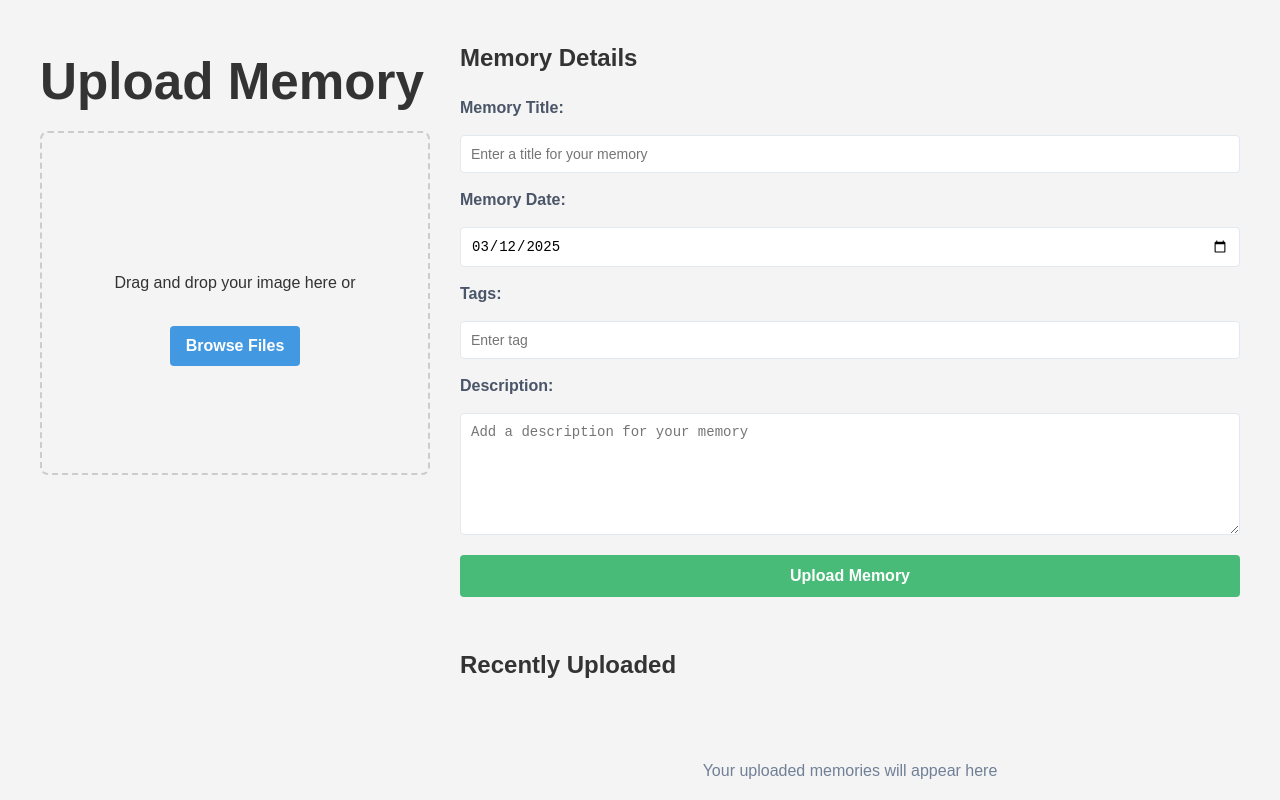
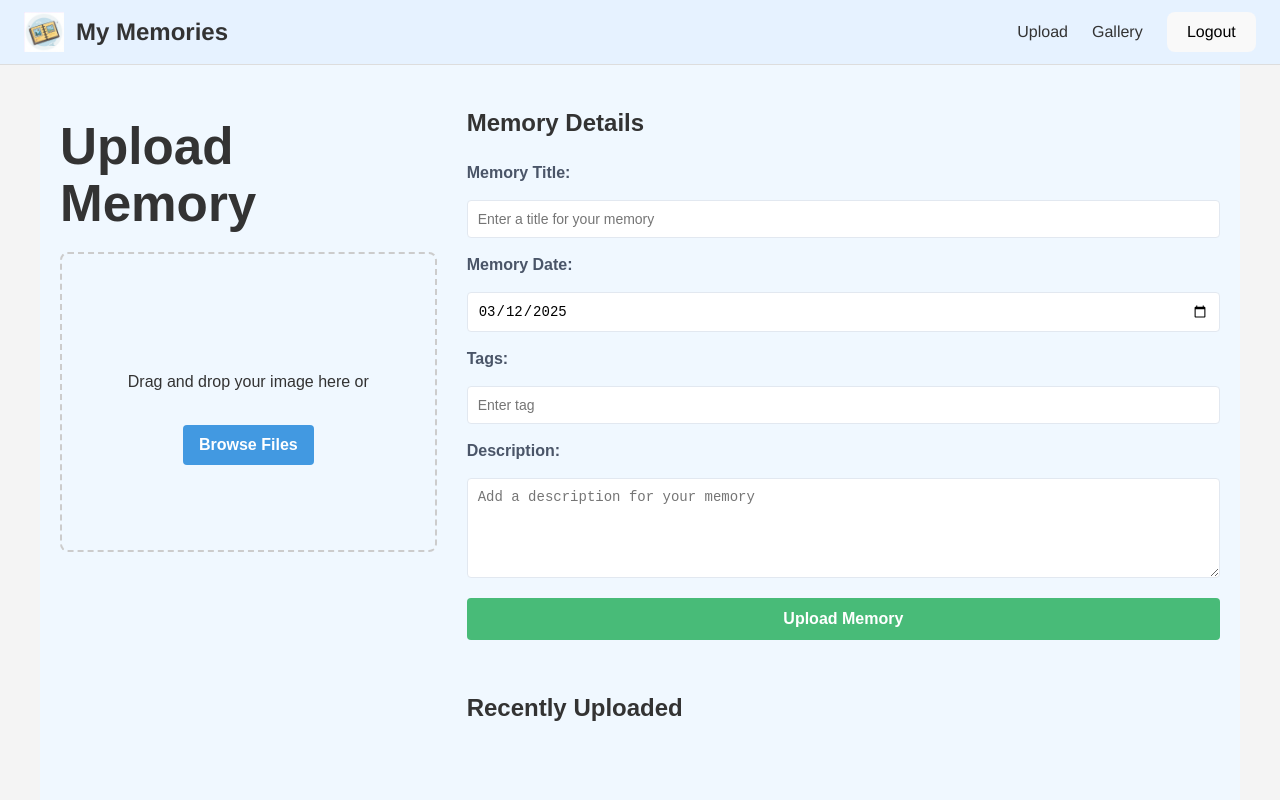
Before and after one commit to farhathaydar7/Haydar_repo, a React (Vite) app in the folder My_Memories/: page /upload in a window 1280 px wide. Built offline with nearby package versions, Linux system fonts and the light colour scheme; sample sign-in values are in the browser's storage.

Commit message:
improved ui

```diff
--- a/My_Memories/src/App.jsx
+++ b/My_Memories/src/App.jsx
@@ -2,10 +2,19 @@ import React from 'react';
 import { BrowserRouter as Router, Route, Routes } from 'react-router-dom';
 import Login from './components/Login';
 import Register from './components/Register';
-import GalleryComponent from './components/Gallery'; // Import GalleryComponent
+import GalleryComponent from './components/Gallery';
 import ImageUploadComponent from './components/ImageUpload';
-import Auth from './components/Auth'; // Import the Auth wrapper
+import Auth from './components/Auth';
+import Navbar from './components/Navbar';
 import './App.css';
+
+// ProtectedLayout wraps authenticated pages with Auth and the Navbar.
+const ProtectedLayout = ({ children }) => (
+  <Auth>
+    <Navbar />
+    {children}
+  </Auth>
+);
 
 function App() {
   return (
@@ -19,17 +28,17 @@ function App() {
         <Route
           path="/gallery"
           element={
-            <Auth>
+            <ProtectedLayout>
               <GalleryComponent />
-            </Auth>
+            </ProtectedLayout>
           }
         />
         <Route
           path="/upload"
           element={
-            <Auth>
+            <ProtectedLayout>
               <ImageUploadComponent />
-            </Auth>
+            </ProtectedLayout>
           }
         />
       </Routes>
--- /dev/null
+++ b/My_Memories/src/components/Navbar.jsx
@@ -0,0 +1,23 @@
+import React from 'react';
+import { Link } from 'react-router-dom';
+import logo from '../assets/Icon/memories_icon.png'; // Update path as needed
+import LogoutButton from './Logout'; // Import the LogoutButton component
+import './component.css/Nabar.css';
+
+const Navbar = () => {
+  return (
+    <nav className="navbar">
+      <div className="navbar-left">
+        <img src={logo} alt="My Memories Logo" className="navbar-logo" />
+        <span className="navbar-brand">My Memories</span>
+      </div>
+      <div className="navbar-right">
+        <Link to="/upload" className="navbar-item">Upload</Link>
+        <Link to="/gallery" className="navbar-item">Gallery</Link>
+        <LogoutButton />
+      </div>
+    </nav>
+  );
+};
+
+export default Navbar;
--- a/My_Memories/src/components/component.css/Gallery.css
+++ b/My_Memories/src/components/component.css/Gallery.css
@@ -1,166 +1,184 @@
-/* Gallery Layout */
+/* Root Variables for Consistency & Theming */
+:root {
+  --primary-color: #0077cc;
+  --secondary-color: #f5f5dc;
+  --bg-color: #f0f8ff;
+  --sidebar-bg: #e6f2ff;
+  --text-color: #333;
+  --error-color: #d32f2f;
+  --hover-bg: #f0e8c0;
+  --transition-speed: 0.3s;
+  --border-radius: 8px;
+  --font-family: 'Helvetica Neue', Helvetica, Arial, sans-serif;
+}
+
+/* Global Reset */
+* {
+  box-sizing: border-box;
+}
+
+/* Gallery Container */
 .gallery-container {
-    font-family: Arial, sans-serif;
-    color: #333;
+  font-family: var(--font-family);
+  color: var(--text-color);
   display: flex;
   flex-direction: column;
   min-height: 100vh;
+  background-color: var(--bg-color);
 }
 
+/* Layout: Sidebar & Content */
 .gallery-layout {
   display: flex;
-     background-color: #f0f8ff;
-     min-height: 100%; /* Ensure gallery-layout fills gallery-container */
-     overflow-y: auto; /* Allow vertical scroll when needed */
+  flex: 1;
+  overflow: hidden;
 }
 
 /* Sidebar Styles */
 .gallery-sidebar {
-    width: 180px;
-    background-color: #e6f2ff;
+  width: 240px;
+  background-color: var(--sidebar-bg);
+  padding: 20px;
+  overflow-y: auto;
   border-right: 1px solid #ddd;
-    padding: 0;
-    overflow-y: auto; /* Keep scroll for sidebar if needed */
+  transition: width var(--transition-speed);
 }
 
 .sidebar-header {
-    background-color: #e6f2ff;
-    padding: 15px;
-    margin: 0;
+  margin-bottom: 20px;
 }
 
 .sidebar-header h2 {
   margin: 0;
-    font-size: 20px;
+  font-size: 24px;
   font-weight: bold;
 }
 
 .pic-count {
-    margin: 5px 0 0;
+  margin-top: 5px;
   font-size: 14px;
-    color: #555;
+  color: var(--text-color);
 }
 
 .search-container {
-    padding: 10px;
-    background-color: #f5f5dc;
-    margin-bottom: 10px;
+  margin-bottom: 20px;
 }
 
 .search-input {
   width: 100%;
-    padding: 5px;
-    border: none;
-    background-color: transparent;
+  padding: 10px;
+  border: 1px solid #ccc;
+  border-radius: var(--border-radius);
+  font-size: 16px;
   outline: none;
-    font-size: 14px;
+  transition: border-color var(--transition-speed);
+}
+
+.search-input:focus {
+  border-color: var(--primary-color);
 }
 
 .tags-header {
-    padding: 15px;
-    margin: 0;
+  margin-bottom: 10px;
   font-size: 20px;
   font-weight: bold;
-    background-color: #e6f2ff;
+  border-bottom: 1px solid #ddd;
+  padding-bottom: 8px;
 }
 
 .tags-list {
-    padding: 0;
+  display: flex;
+  flex-direction: column;
+  gap: 10px;
 }
 
 .tag-item {
-    padding: 12px 15px;
+  padding: 10px 15px;
+  background-color: var(--secondary-color);
+  border-radius: 20px;
   cursor: pointer;
-    background-color: #f5f5dc;
-    border-radius: 15px;
-    margin: 8px;
-    font-size: 14px;
-    transition: background-color 0.2s;
+  transition: background-color var(--transition-speed);
+  font-size: 16px;
 }
 
 .tag-item:hover {
-    background-color: #f0e8c0;
+  background-color: var(--hover-bg);
 }
 
 .tag-selected {
-    background-color: #f0e8c0;
+  background-color: var(--hover-bg);
   font-weight: bold;
 }
 
 /* Main Content Styles */
 .gallery-content {
-    flex: 3; /* Make gallery-content take up most of the space */
-    padding: 20px;
+  flex: 1;
+  padding: 30px;
+  overflow-y: auto;
   display: flex;
   flex-direction: column;
-    min-height: 100%; /* Ensure gallery-content fills gallery-layout */
-    overflow-y: auto; /* Allow vertical scroll when needed */
+}
+
+.tag-section-header {
+  font-size: 28px;
+  font-style: italic;
+  margin-bottom: 20px;
+  color: #666;
+  text-align: center;
 }
 
 .images-grid {
   display: grid;
-    grid-template-columns: repeat(auto-fill, minmax(250px, 1fr)); /* Responsive grid */
-    gap: 15px;
-    padding: 20px 0;
+  grid-template-columns: repeat(auto-fit, minmax(250px, 1fr));
+  gap: 20px;
 }
 
-  .tag-section-header {
-    color: #999;
-    font-size: 24px;
-    font-style: italic;
-    margin-bottom: 20px;
-    font-weight: normal;
-  }
-
-  .secondary-header {
-    margin-top: 30px;
-  }
-
-  /* Image Styles */
+/* Image Card Styles */
 .gallery-image-container {
   position: relative;
   overflow: hidden;
-    border-radius: 4px;
-    background-color: #ddd;
-    aspect-ratio: 1;
+  border-radius: var(--border-radius);
+  background-color: #ccc;
+  transition: transform var(--transition-speed);
+}
+
+.gallery-image-container:hover {
+  transform: scale(1.02);
+  box-shadow: 0 4px 12px rgba(0, 0, 0, 0.15);
 }
 
 .gallery-image {
   width: 100%;
   height: 100%;
   object-fit: cover;
+  display: block;
+  transition: opacity var(--transition-speed);
 }
 
-  .placeholder-image {
-    background-color: #ddd;
-    width: 100%;
-    aspect-ratio: 1;
-    border-radius: 4px;
-  }
-
+/* Image Hover Overlay */
 .image-overlay {
   position: absolute;
   inset: 0;
   background-color: rgba(0, 0, 0, 0);
-    transition: background-color 0.3s;
+  transition: background-color var(--transition-speed);
   display: flex;
   align-items: flex-end;
-    padding: 10px;
+  padding: 15px;
   opacity: 0;
 }
 
 .gallery-image-container:hover .image-overlay {
-    background-color: rgba(0, 0, 0, 0.5);
+  background-color: rgba(0, 0, 0, 0.6);
   opacity: 1;
 }
 
 .image-info {
-    color: white;
+  color: #fff;
 }
 
 .image-info h3 {
   margin: 0 0 5px;
-    font-size: 16px;
+  font-size: 18px;
   font-weight: bold;
   white-space: nowrap;
   overflow: hidden;
@@ -169,44 +187,85 @@
 
 .image-info p {
   margin: 0 0 5px;
-    font-size: 12px;
+  font-size: 14px;
   white-space: nowrap;
   overflow: hidden;
   text-overflow: ellipsis;
 }
 
 .image-info time {
-    font-size: 10px;
+  font-size: 12px;
   opacity: 0.8;
 }
 
+/* Error Overlay on Images */
 .image-error {
   position: absolute;
   inset: 0;
   display: flex;
   align-items: center;
   justify-content: center;
-    background-color: #ffeeee;
+  background-color: rgba(255, 238, 238, 0.9);
 }
 
 .image-error span {
-    color: #d32f2f;
-    font-size: 12px;
+  color: var(--error-color);
+  font-size: 14px;
 }
 
-  /* Loading and Error States */
+/* Skeleton Loader Styles */
+.bg-gray-200 {
+  background-color: #e0e0e0;
+}
+
+.animate-pulse {
+  animation: pulse 1.5s ease-in-out infinite;
+}
+
+@keyframes pulse {
+  0%, 100% { opacity: 1; }
+  50% { opacity: 0.5; }
+}
+
+/* Messaging Styles */
 .loading-message,
 .error-message,
 .centered-message {
   text-align: center;
   padding: 20px;
-    color: #555;
+  font-size: 18px;
 }
 
 .error-message {
-    color: #d32f2f;
+  color: var(--error-color);
 }
 
-  .image-skeleton {
-    aspect-ratio: 1;
+/* Responsive Adjustments */
+@media (max-width: 768px) {
+  .gallery-layout {
+    flex-direction: column;
   }
+  .gallery-sidebar {
+    width: 100%;
+    border-right: none;
+    border-bottom: 1px solid #ddd;
+  }
+  .gallery-content {
+    padding: 20px;
+  }
+}
+
+@media (max-width: 480px) {
+  .sidebar-header h2 {
+    font-size: 20px;
+  }
+  .search-input {
+    font-size: 14px;
+  }
+  .tag-section-header {
+    font-size: 22px;
+  }
+  .tag-item {
+    font-size: 14px;
+  }
+}
--- /dev/null
+++ b/My_Memories/src/components/component.css/Nabar.css
@@ -0,0 +1,79 @@
+/* Root Variables for Consistency & Theming */
+:root {
+    --primary-color: #0077cc;
+    --text-color: #333;
+    --sidebar-bg: #e6f2ff;
+    --transition-speed: 0.3s;
+    --border-radius: 8px;
+    --font-family: 'Helvetica Neue', Helvetica, Arial, sans-serif;
+  }
+
+  /* Navbar Container */
+  .navbar {
+    display: flex;
+    justify-content: space-between;
+    align-items: center;
+    padding: 12px 24px;
+    background-color: var(--sidebar-bg);
+    border-bottom: 1px solid #ddd;
+    font-family: var(--font-family);
+  }
+
+  /* Left Side: Logo & Brand */
+  .navbar-left {
+    display: flex;
+    align-items: center;
+  }
+
+  .navbar-logo {
+    width: 40px;
+    height: 40px;
+    object-fit: cover;
+    margin-right: 12px;
+  }
+
+  .navbar-brand {
+    font-size: 24px;
+    font-weight: bold;
+    color: var(--text-color);
+  }
+
+  /* Right Side: Navigation Items */
+  .navbar-right {
+    display: flex;
+    align-items: center;
+    gap: 24px;
+  }
+
+  .navbar-item {
+    font-size: 16px;
+    color: var(--text-color);
+    text-decoration: none;
+    cursor: pointer;
+    background: none;
+    border: none;
+    outline: none;
+    transition: color var(--transition-speed);
+  }
+
+  .navbar-item:hover {
+    color: var(--primary-color);
+  }
+
+  /* Optional: distinct styling for Logout if needed */
+  .navbar-logout {
+    padding: 4px 8px;
+    border-radius: var(--border-radius);
+  }
+
+  /* Responsive Adjustments */
+  @media (max-width: 768px) {
+    .navbar {
+      flex-direction: column;
+      gap: 12px;
+    }
+
+    .navbar-right {
+      gap: 16px;
+    }
+  }
```
Also changed, not shown: My_Memories/src/components/Gallery.jsx (+48 -28 lines), My_Memories/src/components/Logout.jsx (line endings or trailing spaces). Lines whose indentation alone changed are shown as unchanged.
